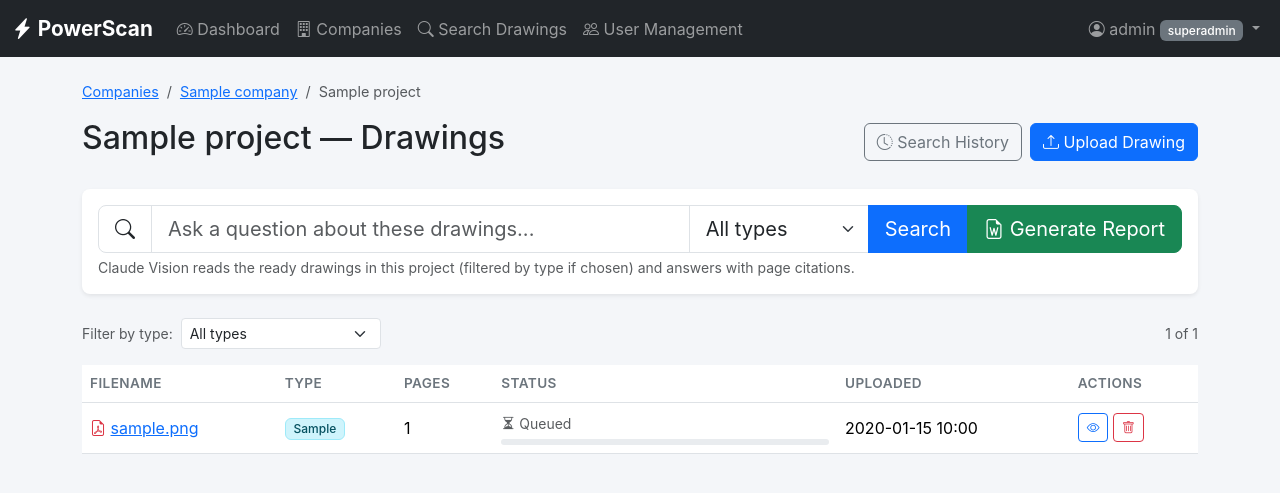
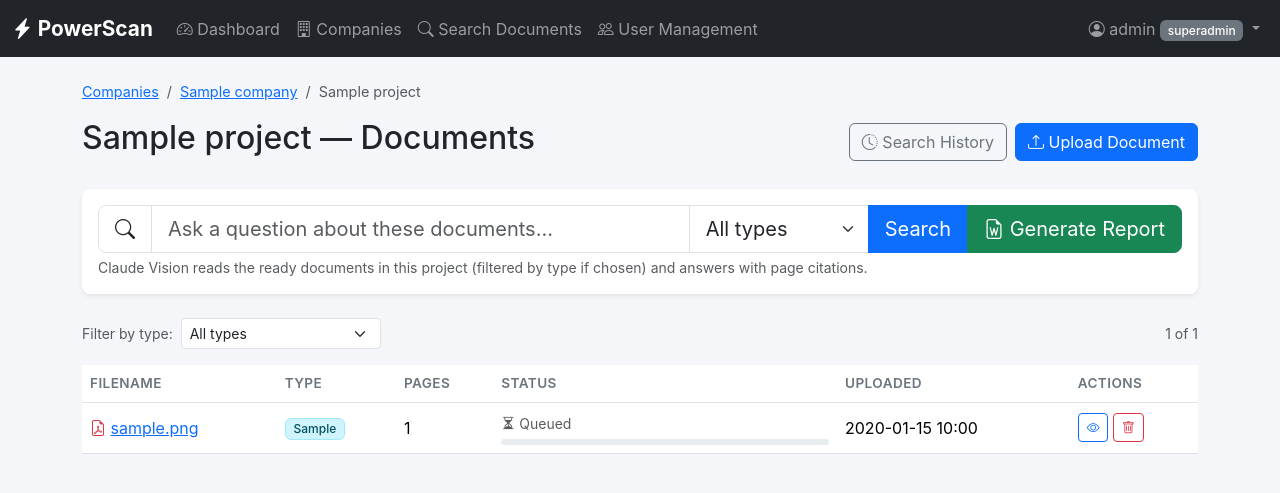
Before and after one commit to jKeonaona/powerscan, a Flask app: page /projects/1/drawings in a window 1280 px wide. Shown: the top 493 px of the page. Run offline with Flask 3, Linux system fonts and the light colour scheme; a user stored in the database is signed in; tables that the repository leaves empty hold one stand-in row (values such as "Sample post").

Commit message:
Rename user-facing 'drawings' to 'documents' throughout the UI
PowerScan now handles contracts, specs, bid docs and addenda in
addition to engineering drawings, so the UI language shouldn't
assume everything is a drawing. Updates every user-visible string
(button labels, page titles, nav links, empty states, confirm
dialogs, flash messages) while leaving routes, URL paths,
SQLAlchemy relationships, CSS classes, JS identifiers, and the
'Drawing' document type tag untouched.

Co-Authored-By: Claude Opus 4.6 (1M context) <noreply@anthropic.com>

```diff
--- a/app.py
+++ b/app.py
@@ -374,7 +374,7 @@ def create_app():
         if not current_user.is_superadmin and current_user.company_id != drawing.project.company_id:
             abort(403)
         if drawing.status == "processing":
-            flash("Drawing is already being processed.", "warning")
+            flash("Document is already being processed.", "warning")
             return redirect(url_for("drawing_detail", drawing_id=drawing.id))
 
         drawing.status = "pending"
@@ -391,7 +391,7 @@ def create_app():
         project_id = drawing.project_id
         db.session.delete(drawing)
         db.session.commit()
-        flash("Drawing deleted.", "success")
+        flash("Document deleted.", "success")
         return redirect(url_for("drawings", project_id=project_id))
 
     @app.route("/processed/<path:filename>")
--- a/templates/base.html
+++ b/templates/base.html
@@ -33,7 +33,7 @@
                     {% if current_user.is_superadmin %}
                     <li class="nav-item">
                         <a class="nav-link" href="{{ url_for('search') }}">
-                            <i class="bi bi-search"></i> Search Drawings
+                            <i class="bi bi-search"></i> Search Documents
                         </a>
                     </li>
                     {% endif %}
--- a/templates/dashboard.html
+++ b/templates/dashboard.html
@@ -37,7 +37,7 @@
                 <div class="card-body">
                     <div class="d-flex justify-content-between align-items-center">
                         <div>
-                            <h6 class="card-title mb-0">Drawings</h6>
+                            <h6 class="card-title mb-0">Documents</h6>
                             <h2 class="mt-2 mb-0">{{ stats.drawings }}</h2>
                         </div>
                         <i class="bi bi-file-earmark-pdf fs-1 opacity-50"></i>
@@ -64,7 +64,7 @@
                         <tr>
                             <th>Company</th>
                             <th>Projects</th>
-                            <th>Drawings</th>
+                            <th>Documents</th>
                             <th>Actions</th>
                         </tr>
                     </thead>
--- a/templates/drawings.html
+++ b/templates/drawings.html
@@ -1,5 +1,5 @@
 {% extends "base.html" %}
-{% block title %}{{ project.name }} - Drawings - PowerScan{% endblock %}
+{% block title %}{{ project.name }} - Documents - PowerScan{% endblock %}
 
 {% block content %}
 <div class="container">
@@ -12,13 +12,13 @@
     </nav>
 
     <div class="d-flex justify-content-between align-items-center mb-4">
-        <h2>{{ project.name }} &mdash; Drawings</h2>
+        <h2>{{ project.name }} &mdash; Documents</h2>
         <div class="d-flex gap-2">
             <a href="{{ url_for('search_history', project_id=project.id) }}" class="btn btn-outline-secondary">
                 <i class="bi bi-clock-history"></i> Search History
             </a>
             <a href="{{ url_for('upload_drawing', project_id=project.id) }}" class="btn btn-primary">
-                <i class="bi bi-upload"></i> Upload Drawing
+                <i class="bi bi-upload"></i> Upload Document
             </a>
         </div>
     </div>
@@ -29,7 +29,7 @@
                 <div class="input-group input-group-lg">
                     <span class="input-group-text bg-white"><i class="bi bi-search"></i></span>
                     <input type="text" class="form-control" name="query"
-                           placeholder="Ask a question about these drawings..."
+                           placeholder="Ask a question about these documents..."
                            value="{{ query }}" required autocomplete="off">
                     <select name="search_doc_type" class="form-select" style="max-width:180px;">
                         <option value="">All types</option>
@@ -43,7 +43,7 @@
                     </button>
                 </div>
                 <div class="form-text">
-                    Claude Vision reads the ready drawings in this project (filtered by type if chosen) and answers with page citations.
+                    Claude Vision reads the ready documents in this project (filtered by type if chosen) and answers with page citations.
                 </div>
             </form>
         </div>
@@ -60,7 +60,7 @@
                     </div>
                     <div class="modal-body">
                         <p class="text-muted small mb-3">
-                            Claude will read every ready drawing in this project and produce a branded Word document. Large projects are processed in batches and may take a minute.
+                            Claude will read every ready document in this project and produce a branded Word report. Large projects are processed in batches and may take a minute.
                         </p>
                         <div class="row g-3">
                             {% for tpl_id, tpl in report_templates.items() %}
@@ -103,7 +103,7 @@
 
     <div id="searchLoading" class="text-center py-4" style="display:none;">
         <div class="spinner-border text-primary" role="status"></div>
-        <p class="text-muted mt-2 mb-0">Claude is reading the drawings...</p>
+        <p class="text-muted mt-2 mb-0">Claude is reading the documents...</p>
     </div>
 
     {% if results %}
@@ -210,7 +210,7 @@
                         </a>
                         {% if current_user.is_admin %}
                         <form method="POST" action="{{ url_for('delete_drawing', drawing_id=drawing.id) }}"
-                              class="d-inline" onsubmit="return confirm('Delete this drawing?')">
+                              class="d-inline" onsubmit="return confirm('Delete this document?')">
                             <button type="submit" class="btn btn-sm btn-outline-danger">
                                 <i class="bi bi-trash"></i>
                             </button>
@@ -224,13 +224,13 @@
     </div>
     {% else %}
     <div class="text-center py-4">
-        <p class="text-muted mb-0">No drawings match the selected type.</p>
+        <p class="text-muted mb-0">No documents match the selected type.</p>
     </div>
     {% endif %}
     {% else %}
     <div class="text-center py-5">
         <i class="bi bi-file-earmark-pdf fs-1 text-muted"></i>
-        <p class="text-muted mt-2">No drawings uploaded yet.</p>
+        <p class="text-muted mt-2">No documents uploaded yet.</p>
     </div>
     {% endif %}
 </div>
--- a/templates/login.html
+++ b/templates/login.html
@@ -9,7 +9,7 @@
                 <div class="text-center mb-4">
                     <h2><i class="bi bi-lightning-charge-fill text-primary"></i></h2>
                     <h3>PowerScan</h3>
-                    <p class="text-muted">Engineering Drawing Manager</p>
+                    <p class="text-muted">Construction Document Manager</p>
                 </div>
                 <form method="POST">
                     <div class="mb-3">
--- a/templates/projects.html
+++ b/templates/projects.html
@@ -29,15 +29,15 @@
                     {% if project.description %}
                     <p class="text-muted small">{{ project.description }}</p>
                     {% endif %}
-                    <p class="text-muted">{{ project.drawings | length }} drawing(s)</p>
+                    <p class="text-muted">{{ project.drawings | length }} document(s)</p>
                 </div>
                 <div class="card-footer bg-transparent d-flex justify-content-between">
                     <a href="{{ url_for('drawings', project_id=project.id) }}" class="btn btn-sm btn-outline-primary">
-                        View Drawings
+                        View Documents
                     </a>
                     {% if current_user.is_admin %}
                     <form method="POST" action="{{ url_for('delete_project', project_id=project.id) }}"
-                          onsubmit="return confirm('Delete this project and all its drawings?')">
+                          onsubmit="return confirm('Delete this project and all its documents?')">
                         <button type="submit" class="btn btn-sm btn-outline-danger">
                             <i class="bi bi-trash"></i>
                         </button>
```
Also changed, not shown: templates/search.html (+6 -6 lines), templates/upload.html (+4 -4 lines).
